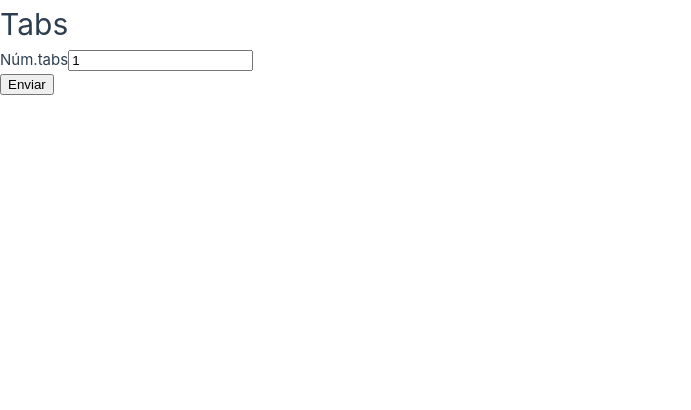
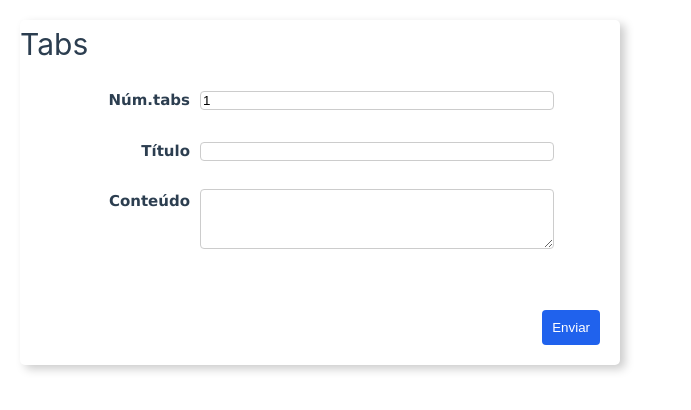
Before and after one commit to Kaioh95/framework-js-practice, a Vue app in the folder quiz/: page / in a window 1280 px wide. Shown: the top 410 px of the page, without its empty margins (0-691 px from the left). Built offline with nearby package versions, Linux system fonts and the light colour scheme.

Commit message:
Ajustes TabForm

```diff
--- a/quiz/src/components/Tab.vue
+++ b/quiz/src/components/Tab.vue
@@ -39,8 +39,13 @@
 
 <style>
 
-.tabPane{
-    padding: 50px;
-}
+    .tabPane {
+        padding: 20px;
+        box-shadow: 5px 4px 10px #ccc;
+        border-radius: 5px;
+        margin: 20px;
+        width: 450px;
+        float: right;
+    }
 
 </style>
--- a/quiz/src/components/TabButtons.vue
+++ b/quiz/src/components/TabButtons.vue
@@ -25,17 +25,20 @@ defineEmits<TabEvents>();
 <style scoped>
 
     button {
-    width: 80px;
-    margin-right: 10px;
+        margin-right: 15px;
+        font-size: 15px;
+        /*background-color: #ccc;*/
+        background-color: white;
+        border: 0px solid rgb(118, 118, 118);
+        border-radius: 0px;
         padding: 2px 5px;
-    border-radius: 3px;
-    border: 1px solid #ccc;
-    background-color: #aaa;
     }
 
     .selected {
         font-weight: bold;
-    background-color: rgb(118, 118, 118);
+        background-color: #aaa;
+        border-bottom: 3px solid #2062ed;
+        background-color: white;
     }
 
 </style>
--- a/quiz/src/components/TabContent.vue
+++ b/quiz/src/components/TabContent.vue
@@ -16,12 +16,13 @@ defineProps<TabContentProps>();
 </script>
 
 <style>
-    .textPane{
+    .textPane {
         padding: 20px;
         margin: 10px 0;
         border-radius: 10px;
-        border: 1px solid #ccc;
-        background-color: #f0f0f0;
-        color: black;
+        border: 0px solid #aaa;
+        /*background-color: #f0f0f0;*/
+        background-color: white;
+        overflow: auto;
     }
 </style>
--- a/quiz/src/components/TabForm.vue
+++ b/quiz/src/components/TabForm.vue
@@ -7,7 +7,7 @@
                 <input type="number" :value="titleOptions.length" @change="changeNumOptions(($event.target as HTMLInputElement).value)"/>
                 <div class="error">{{ errors.numOptions }}</div>
 
-                <div v-for="(opt, i) in options" :key="`options_${i}`">
+                <div v-for="(opt, i) in titleOptions" :key="`options_${i}`">
                     <div>
                         <label>Título</label>
                         <input class="titulo" type="text" :value="titleOptions[i]"
@@ -126,39 +126,76 @@
 </script>
 
 <style scoped>
-    .tabPane {
-        padding: 20px;
+    .tb-container-form{
+        width: 600px;
         box-shadow: 5px 4px 10px #ccc;
         border-radius: 5px;
         margin: 20px;
-        width: 450px;
-        float: right;
+        display: inline-block;
     }
 
-    .tabButtonsCSS button {
-        margin-right: 15px;
-        font-size: 15px;
-        /*background-color: #ccc;*/
-        background-color: white;
-        border: 0px solid rgb(118, 118, 118);
-        border-radius: 0px;
-        padding: 2px 5px;
+    .tb-form {
+        --label-size: 150px;
+        --label-margin: 10px;
+        --label-width: calc(var(--label-size) + var(--label-margin));
+        --border-size: 1px;
+        --border-color: #ccc;
+        --border-radius: 4px;
+        --input-padding: 5px;
+        --input-number-size: 30pt;
+        --primary-color: #2062ed;
+        padding: 20px;
+        font-family: 'Lucida Sans', 'Lucida Sans Regular', 'Lucida Grande', 'Lucida Sans Unicode', Geneva, Verdana, sans-serif;
     }
 
-    .tabButtonsCSS .selected {
+    .tb-form label {
+        width: var(--label-size);
+        display: inline-block;
+        text-align: right;
         font-weight: bold;
-        background-color: #aaa;
-        border-bottom: 3px solid #2062ed;
-        background-color: white;
+        margin-right: var(--label-margin);
+        vertical-align: top;
     }
 
-    .tabContentPane {
-        padding: 20px;
-        margin: 10px 0;
-        border-radius: 10px;
-        border: 0px solid #aaa;
-        /*background-color: #f0f0f0;*/
-        background-color: white;
-        overflow: auto;
+    .tb-form .error {
+        font-style: italic;
+        font-size: 10pt;
+        color: red;
+        margin-left: var(--label-width);
+        height: 20pt;
+    }
+
+    .tb-form .buttons {
+        margin-top: 10px;
+        padding-top: 10px;
+        display: flex;
+        justify-content: flex-end;
+    }
+
+    .tb-form .buttons input{
+        color: white;
+        background-color: var(--primary-color);
+        padding: 10px;
+        width: fit-content;
+        border: 0;
+    }
+
+    .tb-form .numTabs {
+        border-bottom: var(--border-size) solid var(--border-color);
+        margin-bottom: 20px;
+    }
+
+    .tb-form input {
+        border: var(--border-size) solid var(--border-color);
+        border-radius: var(--border-radius);
+        width: calc(90% - var(--label-size));
+    }
+
+    .tb-form .conteudo {
+        height: 60px;
+        margin-bottom: 5pt;
+        border: var(--border-size) solid var(--border-color);
+        border-radius: var(--border-radius);
+        width: calc(90% - var(--label-size));
     }
 </style>
--- a/quiz/src/components/TabShow.vue
+++ b/quiz/src/components/TabShow.vue
@@ -1,7 +1,7 @@
 <template>
     <TabForm @on-submit="addQuestion($event)"></TabForm>
     <div class="box" v-for="tab, i in tabStore.tabUp">
-        <button class="erase" @click="deleteTab(i)">X</button>
+        <!--button class="erase" @click="deleteTab(i)">X</button-->
         <Tab
             :tabOptions="tab.tabOptions"
             :tabDisplayText="tab.tabDisplayText"
@@ -30,10 +30,11 @@
 
 <style>
     .box {
-        padding: 10px;
+        /*padding: 10px;
         border: 1px solid #aaf;
         border-radius: 5px;
-        margin: 10px;
+        margin: 10px;*/
+        float: right;
     }
     .erase {
         float: right;
--- a/quiz/src/store/tab.store.ts
+++ b/quiz/src/store/tab.store.ts
@@ -19,7 +19,7 @@ export const tabStore = reactive<TabStore>({
         const newTab = {...tbUp}
         newTab.tabOptions = {...tbUp.tabOptions}
         newTab.tabDisplayText = {...tbUp.tabDisplayText}
-        this.tabUp.push(newTab)
+        this.tabUp[0] = newTab
     },
 
     update(index: number, tbUp: TabType){
```
Lines whose indentation alone changed are shown as unchanged.
